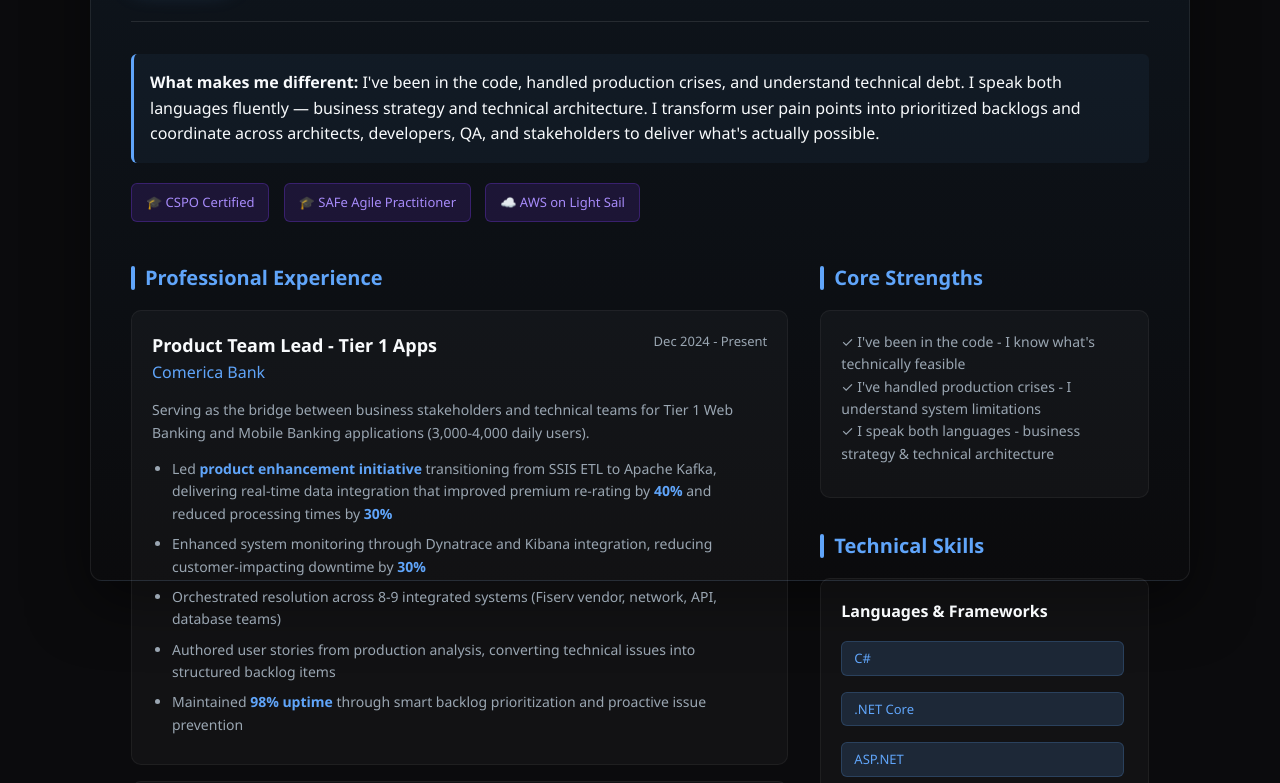
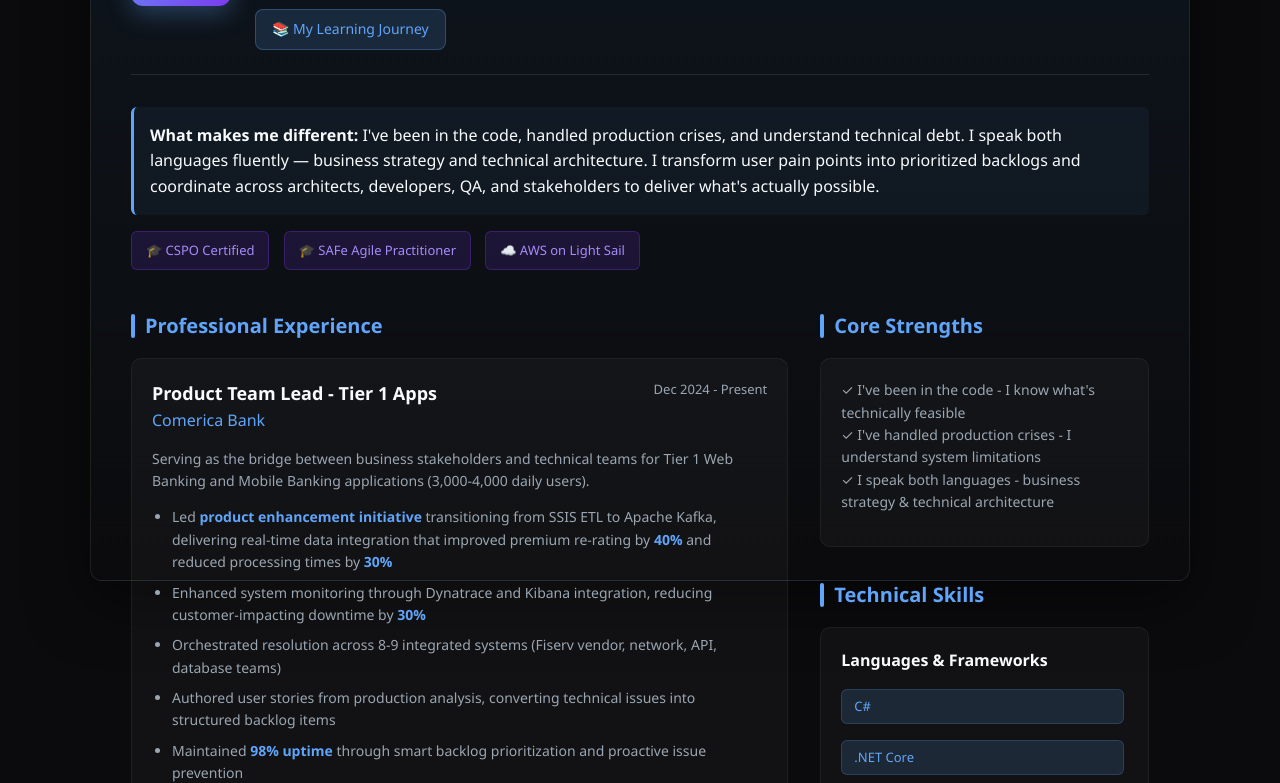
Before and after one commit to graishwarya/aishwaryagunarajan.github.io, a plain HTML site: page index.html in a window 1280 px wide. Shown: the part 199-982 px from the top of the page. Drawn offline with Linux system fonts and the light colour scheme.

Commit message:
Update index.html

```diff
--- a/index.html
+++ b/index.html
@@ -41,6 +41,7 @@
       align-items:center;
       padding-bottom:24px;
       border-bottom:1px solid rgba(255,255,255,0.1);
+      margin-bottom:32px;
     }
     .avatar{
       width:100px;
@@ -90,6 +91,25 @@
       transition:color 0.2s;
     }
     .contact-item a:hover{color:#93c5fd;}
+    .learning-link{
+      display:inline-flex;
+      align-items:center;
+      gap:8px;
+      background:rgba(96,165,250,0.15);
+      color:var(--accent);
+      padding:8px 16px;
+      border-radius:8px;
+      text-decoration:none;
+      font-size:14px;
+      border:1px solid rgba(96,165,250,0.3);
+      transition:all 0.2s;
+      margin-top:12px;
+    }
+    .learning-link:hover{
+      background:rgba(96,165,250,0.25);
+      border-color:rgba(96,165,250,0.5);
+      transform:translateY(-2px);
+    }
     .section{margin-top:32px;}
     .section-title{
       font-size:20px;
@@ -174,7 +194,6 @@
       border-left:3px solid var(--accent);
       padding:16px;
       border-radius:6px;
-      margin-bottom:20px;
     }
     .cert-badge{
       display:inline-flex;
@@ -222,10 +241,13 @@
           <div class="contact-item">📞 +1 (551) 236-9992</div>
           <div class="contact-item">💼 <a href="https://www.linkedin.com/in/aishwarya-gr/" target="_blank">LinkedIn Profile</a></div>
         </div>
+        <a href="https://github.com/graishwarya/Learning" target="_blank" class="learning-link">
+          📚 My Learning Journey
+        </a>
       </div>
     </header>
 
-    <section class="section">
+    <section class="section" style="margin-top:0;">
       <div class="summary-box">
         <strong>What makes me different:</strong> I've been in the code, handled production crises, and understand technical debt. I speak both languages fluently — business strategy and technical architecture. I transform user pain points into prioritized backlogs and coordinate across architects, developers, QA, and stakeholders to deliver what's actually possible.
       </div>
```
